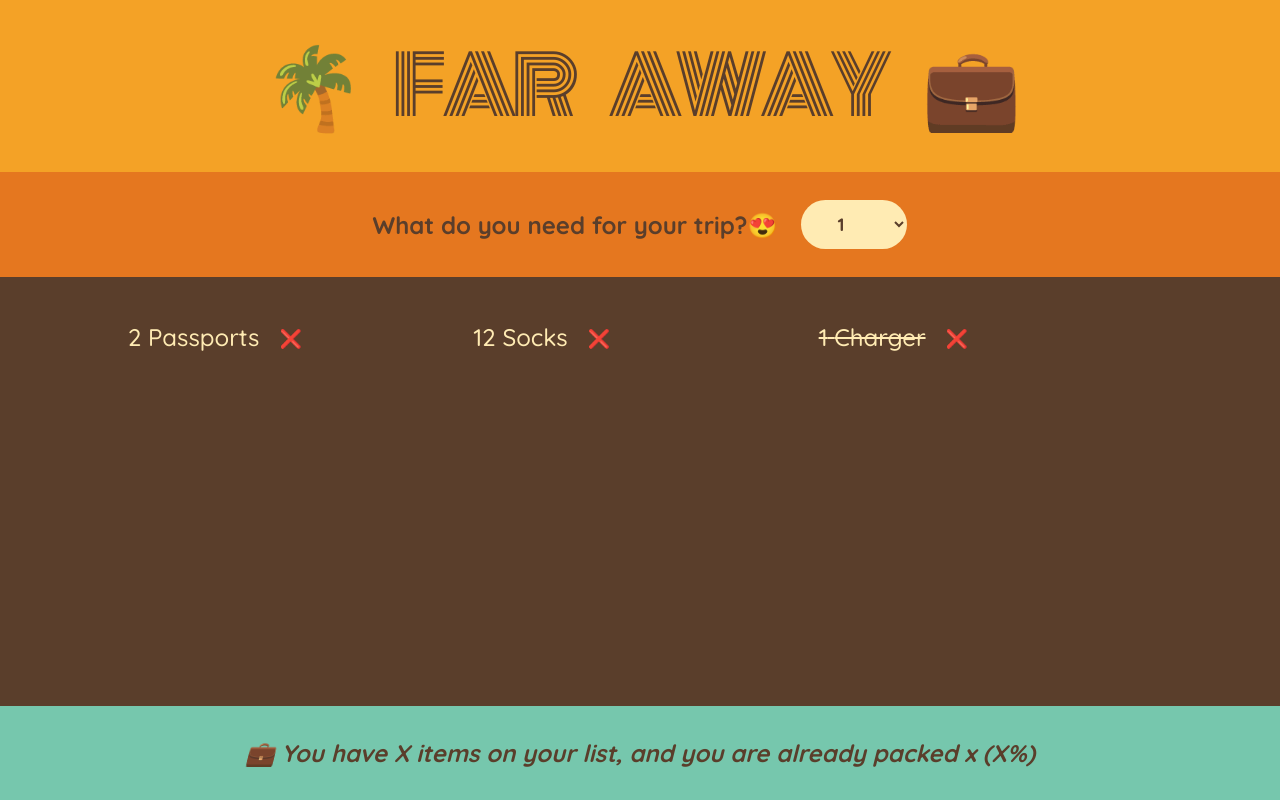
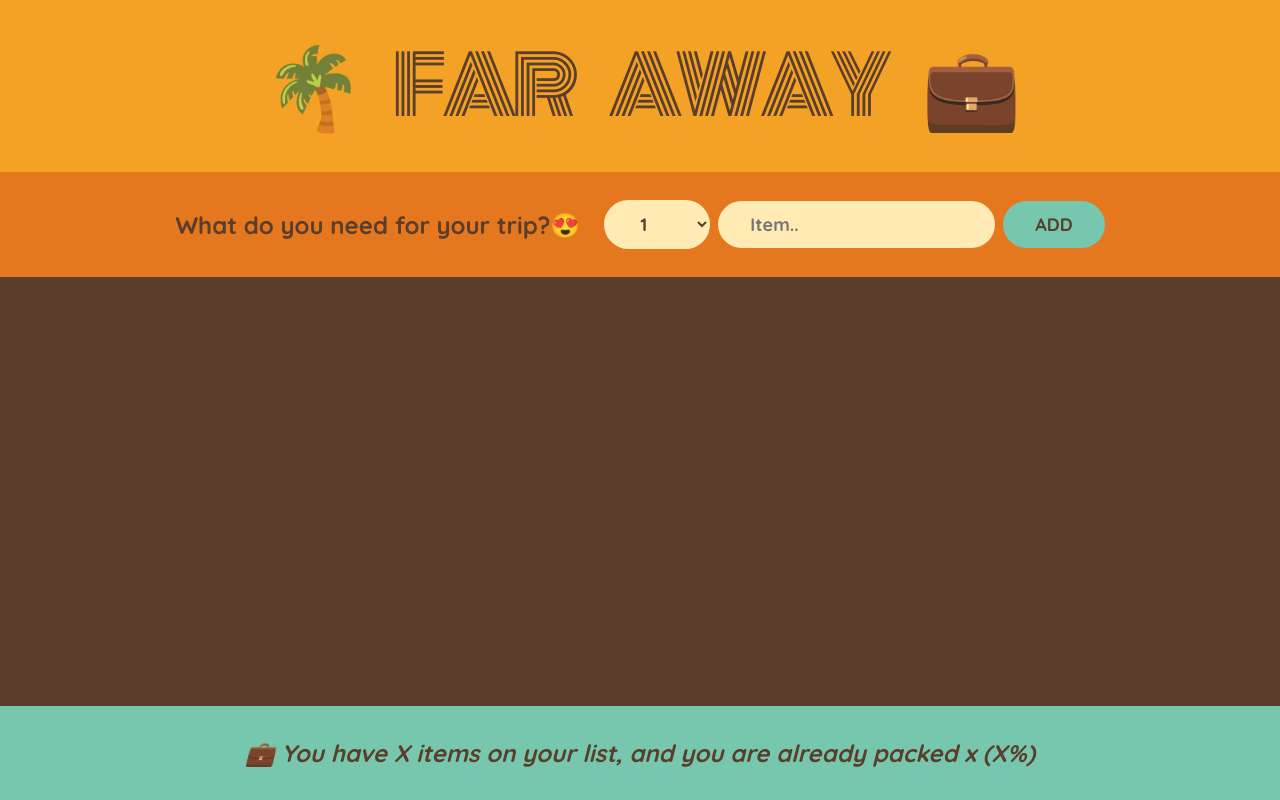
Before and after one commit to yyppsk/Travel-Planner-React, a React (Create React App) app: page / in a window 1280 px wide. Built offline with nearby package versions, Linux system fonts and the light colour scheme.

Commit message:
Handling The Delete & Strike Options

```diff
--- a/src/App.js
+++ b/src/App.js
@@ -1,62 +1,116 @@
+import { useState } from "react";
 export default function App() {
+  //creating an empty statre for the items list is a decision made by thinking in react
+  const [items, setItems] = useState([]); //  liftedUp
+
+  function handleAddItems(item) {
+    //curr items + new item , so new items state depends upon current items state, also we cannot mutate the original state, cant push
+    setItems((items) => [...items, item]); //Lifted Up
+    //without mutating original array returning with adding item
+  }
+
+  function handleDeleteItem(id) {
+    setItems((items) => items.filter((item) => item.id !== id));
+  }
+
+  function handleToggleItem(id) {
+    setItems((items) =>
+      items.map((item) =>
+        item.id === id ? { ...item, packed: !item.packed } : item
+      )
+    );
+  }
   return (
     <div className="app">
       <Logo />
-      <Form />
-      <PackingList />
+      <Form onAddItems={handleAddItems} />
+      <PackingList
+        items={items}
+        onDeleteItem={handleDeleteItem}
+        onToggleItems={handleToggleItem}
+      />
       <Stats />
     </div>
   );
 }
 
-const initialItems = [
-  { id: 1, description: "Passports", quantity: 2, packed: false },
-  { id: 2, description: "Socks", quantity: 12, packed: false },
-  { id: 3, description: "Charger", quantity: 1, packed: true },
-];
-
 function Logo() {
   return <h1>🌴 Far Away 💼 </h1>;
 }
-function Form() {
+function Form({ onAddItems }) {
+  //console.log(onAddItems);
+  const [description, setDescription] = useState("");
+  const [quantity, setQuantity] = useState(1);
+
   function handleSumbit(e) {
     e.preventDefault();
+
+    if (!description) return;
+
+    const newItem = { description, quantity, packaged: false, id: Date.now() };
+    console.log(newItem);
+
+    onAddItems(newItem);
+
+    setDescription("");
+    setQuantity(1);
   }
   return (
-    <form className="add-form">
+    <form className="add-form" onSubmit={handleSumbit}>
       <h3>What do you need for your trip?😍 </h3>
-      <select>
+      <select
+        value={quantity}
+        onChange={(e) => setQuantity(Number(e.target.value))}
+      >
         {Array.from({ length: 20 }, (_, i) => i + 1).map((num) => (
           <option value={num} key={num}>
             {num}
           </option>
         ))}
       </select>
+      <input
+        type="text"
+        value={description}
+        onChange={(e) => setDescription(e.target.value)}
+        placeholder="Item.."
+      />
+      {/*console.log(description)*/}
+      <button>Add</button>
     </form>
   );
 }
 
+function PackingList({ items, onDeleteItem, onToggleItems }) {
+  return (
+    <div className="list">
+      <ul>
+        {items.map((item) => (
+          <Item
+            item={item}
+            onDeleteItem={onDeleteItem}
+            onToggleItems={onToggleItems}
+            key={item.id}
+          />
+        ))}
+      </ul>
+    </div>
+  );
+}
+
 //function item
-function Item({ item }) {
+function Item({ item, onDeleteItem, onToggleItems }) {
   return (
     <li>
+      <input
+        type="checkbox"
+        value={item.packed}
+        onChange={() => onToggleItems(item.id)}
+      />
       <span style={item.packed ? { textDecoration: "line-through" } : {}}>
         {item.quantity} {item.description}
       </span>
-      <button>❌</button>
+      <button onClick={() => onDeleteItem(item.id)}>❌</button>
     </li>
-  );
-}
-
-function PackingList() {
-  return (
-    <div className="list">
-      <ul>
-        {initialItems.map((item) => (
-          <Item item={item} key={item.id} />
-        ))}
-      </ul>
-    </div>
   );
 }
 
```
